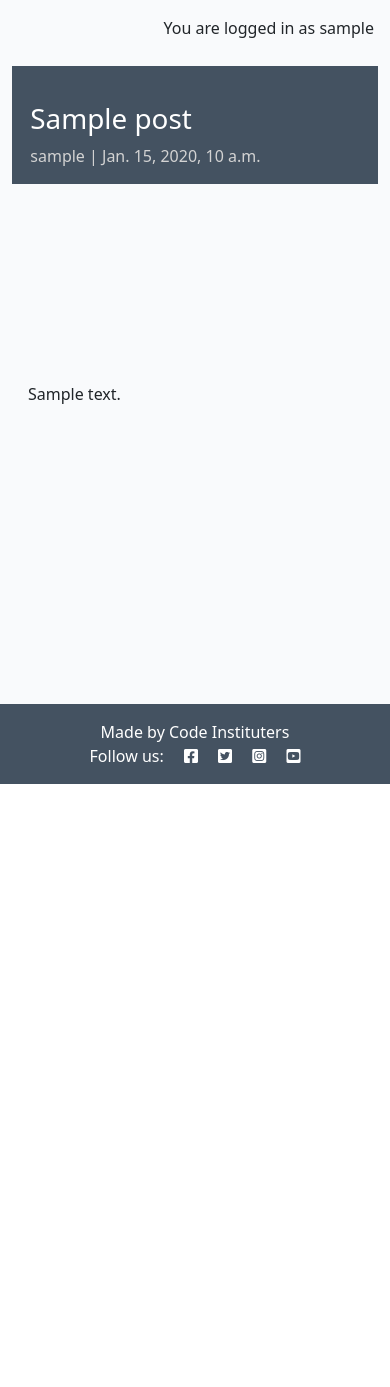
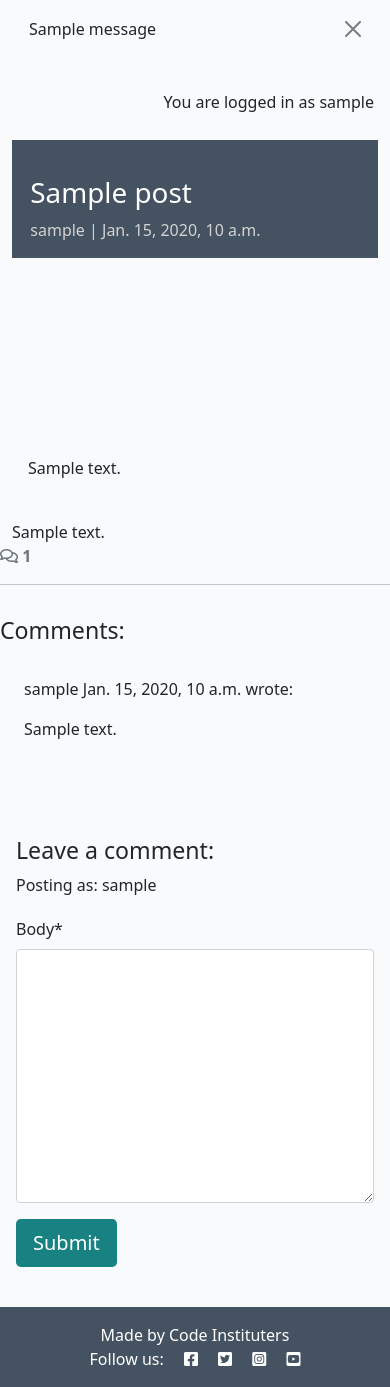
Before and after one commit to tenthweb/codestar_blog, a Django app: a page that uses templates/base.html in a window 390 px wide. Shown: the part 60-1447 px from the top of the page. Before the commit the page ends 844 px from the top, so only its background shows below. Run offline with Django 4.2, Linux system fonts and the light colour scheme; a user stored in the database is signed in; tables that the repository leaves empty hold one stand-in row (values such as "Sample post"); one stand-in notice (Sample message) is shown; parts of the project's set-up code (start-up, migrations or seed data) failed here and were passed over; some libraries are stand-ins or nearby versions.

Commit message:
add comment viewing and posting

```diff
--- /dev/null
+++ b/blog/forms.py
@@ -0,0 +1,8 @@
+from .models import Comment
+from django import forms
+
+
+class CommentForm(forms.ModelForm):
+    class Meta:
+        model = Comment
+        fields = ('body',)
--- a/blog/templates/blog/post_detail.html
+++ b/blog/templates/blog/post_detail.html
@@ -1,6 +1,8 @@
-{% extends 'base.html' %} {% block content %}
+{% extends 'base.html' %}
 {% load static %}
+{% load crispy_forms_tags %}
 
+{% block content %}
 <div class="masthead">
     <div class="container">
         <div class="row g-0">
@@ -29,6 +31,72 @@
             </div>
         </div>
     </div>
+        <p class="card-text">{{ post.content | safe }}</p>
+      </div>
+    </div>
+  </div>
+  <!-- Displaying count of comments -->
+  <div class="row">
+    <div class="col-12">
+      <strong class="text-secondary">
+        <i class="far fa-comments"></i> {{ comment_count }}
+      </strong>
+    </div>
+    <div class="col-12">
+      <hr>
+    </div>
+  </div>
+  <!-- Displaying Comments -->
+  <div class="row">
+    <div class="col-md-8 card mb-4  mt-3 ">
+      <h3>Comments:</h3>
+      <div class="card-body">
+        <!-- We want a for loop inside the empty control tags
+          to iterate through each comment in comments -->
+        {% for comment in comments %}
+        <div class="p-2 comments
+          {% if not comment.approved and comment.author == user %}
+          faded{% elif not comment.approved %} d-none{% endif %}">
+          <p class="font-weight-bold">
+            {{ comment.author }}
+            <span class="font-weight-normal">
+              {{ comment.created_on }}
+            </span> wrote:
+          </p>
+          <div id="comment{{ comment.id }}">
+            {{ comment.body | linebreaks }}
+          </div>
+          {% if not comment.approved and comment.author == user %}
+          <p class="approval">
+            This comment is awaiting approval
+          </p>
+          {% endif %}
+        </div>
+        <!-- Our for loop ends here -->
+        {% endfor %}
+      </div>
+    </div>
+       <!-- Creating New Comments -->
+    <div class="col-md-4 card mb-4 mt-3">
+      <div class="card-body">
+        {% if user.is_authenticated %}
+        <h3>Leave a comment:</h3>
+        <p>Posting as: {{ user.username }}</p>
+        <form id="commentForm" method="post"
+          style="margin-top: 1.3em;">
+          {{ comment_form | crispy }}
+          {% csrf_token %}
+          <button id="submitButton" type="submit"
+            class="btn btn-signup btn-lg">Submit</button>
+        </form>
+        {% else %}
+        <p>Log in to leave a comment</p>
+        {% endif %}
+      </div>
+    </div>
+
+  </div>
+
 </div>
 
 {% endblock content %}
--- a/blog/views.py
+++ b/blog/views.py
@@ -1,6 +1,10 @@
 from django.shortcuts import render, get_object_or_404
 from django.views import generic
+from django.contrib import messages
 from .models import Post
+from .forms import CommentForm
+
+
 
 # Create your views here.
 
@@ -26,9 +30,32 @@ def post_detail(request, slug):
 
     queryset = Post.objects.filter(status=1)
     post = get_object_or_404(queryset, slug=slug)
+    comments = post.comments.all().order_by("-created_on")
+    comment_count = post.comments.filter(approved=True).count()
+
+    if request.method == "POST":
+        comment_form = CommentForm(data=request.POST)
+        if comment_form.is_valid():
+            comment = comment_form.save(commit=False)
+            comment.author = request.user
+            comment.post = post
+            comment.save()
+            messages.add_message(
+                request, messages.SUCCESS,
+                'Comment submitted and awaiting approval'
+    )
+
+    comment_form = CommentForm()
+
+
+
 
     return render(
         request,
         "blog/post_detail.html",
-        {"post": post,},
+        {"post": post,
+        "comments": comments,
+        "comment_count": comment_count,
+        "comment_form": comment_form,
+        },
     )
--- a/requirements.txt
+++ b/requirements.txt
@@ -3,11 +3,13 @@ bleach==6.4.0
 certifi==2026.10.23
 cffi==2.1.1
 charset-normalizer==3.5.2
+crispy-bootstrap5==0.7
 cryptography==50.0.2
 defusedxml==0.7.1
 dj-database-url==0.5.0
-Django==4.2.30
+Django==6.1.2
 django-allauth==0.57.2
+django-crispy-forms==2.7
 django-summernote==0.8.20.0
 gunicorn==23.0.0
 idna==3.20
--- a/templates/base.html
+++ b/templates/base.html
@@ -79,6 +79,22 @@
         </div>
     </nav>
 
+    <!-- displaying Django messages -->
+    <div class="container">
+    <div class="row">
+        <div class="col-md-8 offset-md-2">
+        {% for message in messages %}
+        <div class="alert {{ message.tags }} alert-dismissible
+            fade show" id="msg" role="alert">
+            {{ message | safe }}
+            <button type="button" class="btn-close"
+            data-bs-dismiss="alert" aria-label="Close"></button>
+        </div>
+        {% endfor %}
+        </div>
+    </div>
+    </div>
+
     <main class="flex-shrink-0 main-bg">
 
         {% if user.is_authenticated %}
```
Also changed, not shown: codestar/settings.py (+6 -1 lines), blog/migrations/0006_remove_orphaned_challenge.py (added).
